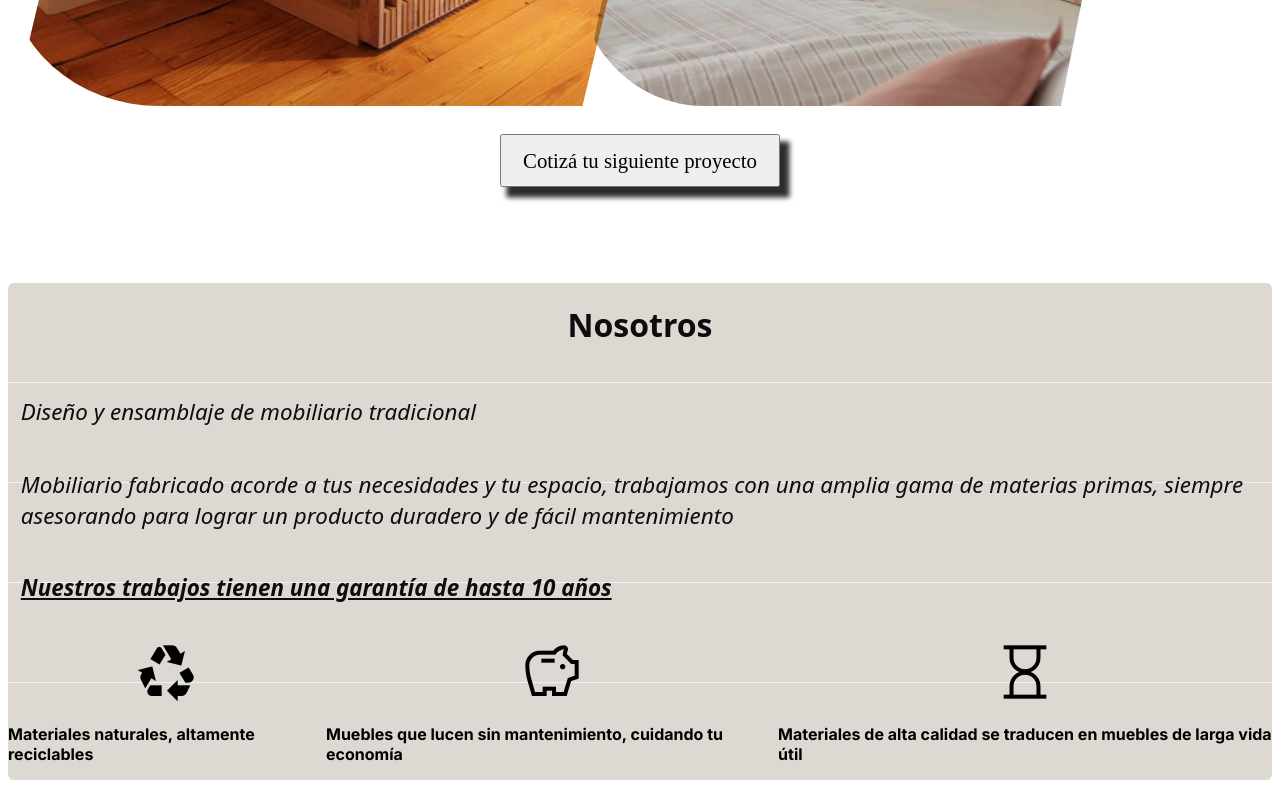
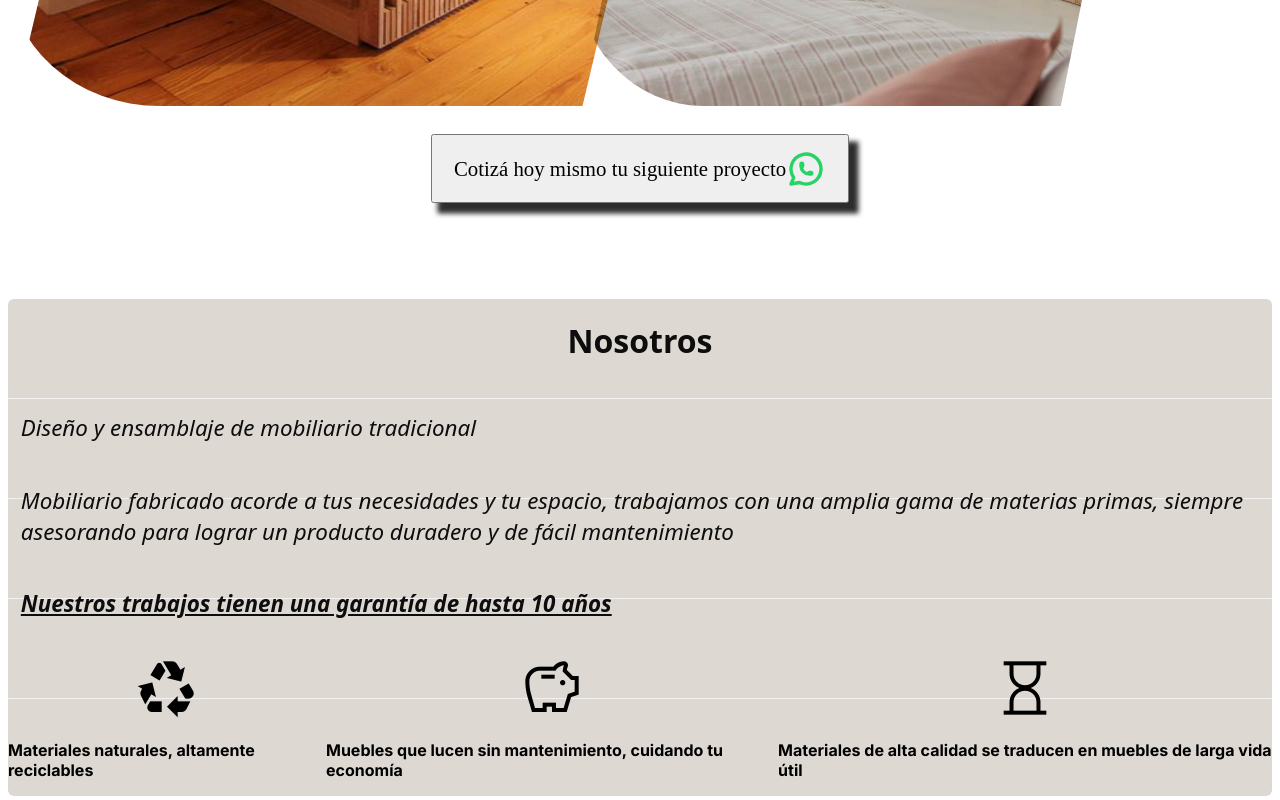
Before and after one commit to est3banst/carpenterspa, a React (Vite) app: page / in a window 1280 px wide. Shown: the part 840-1640 px from the top of the page. Built offline with nearby package versions, Linux system fonts and the light colour scheme.

Commit message:
added wp cont

```diff
--- a/src/assets/Hero.css
+++ b/src/assets/Hero.css
@@ -47,6 +47,11 @@
     -moz-box-shadow: 7.5px 8.5px 10px 6px #2c2c2c;
     box-shadow: 7.5px 8.5px 5px 2px #2c2c2c;
 }
+.hero-button svg {
+    width: 40px;
+    height: 40px;
+    color: #25d366;
+}
 
 @media screen and (width < 750px) {
     .hero-button  {
--- a/src/componentes/Contact.jsx
+++ b/src/componentes/Contact.jsx
@@ -23,7 +23,7 @@ export default function Contact () {
             <path d="M15 7a2 2 0 0 1 2 2" /><path d="M15 3a6 6 0 0 1 6 6" /></svg>
         </a>
             <h2>Llámanos</h2>
-            <p className='section-par'>Podés llamarnos dentro de nuestros horarios de atención y conversar tu siguiente proyecto</p>
+            <p className='section-par'>Podés llamarnos y conversar tu siguiente proyecto</p>
             <p className='section-p'>Horario de atención: Lunes a Viernes 7:30 a 18:00</p>
 
     </section>
--- a/src/componentes/Hero.jsx
+++ b/src/componentes/Hero.jsx
@@ -11,7 +11,22 @@ export default function Hero () {
         src='/bathdoor.jpg'
         alt=''
         className='hero-imgtwo' />
-        <button className='hero-button'>Cotizá tu siguiente proyecto</button>
+        <a href="https://wa.me/+59898414718?text=Hola,%20estoy%20interesado%20en%20un%20presupuesto%20para%20.." target="_blank" className="whatsapp-now">
+        <button className='hero-button'>
+          Cotizá hoy mismo tu siguiente proyecto
+          <svg width="24"
+               height="24"
+               viewBox="0 0 24 24"
+               strokeWidth="2"
+               stroke="currentColor" fill="none"
+               strokeLinecap="round"
+               strokeLinejoin="round">
+               <path stroke="none" d="M0 0h24v24H0z" fill="none"/>
+               <path d="M3 21l1.65 -3.8a9 9 0 1 1 3.4 2.9l-5.05 .9" />
+               <path d="M9 10a.5 .5 0 0 0 1 0v-1a.5 .5 0 0 0 -1 0v1a5 5 0 0 0 5 5h1a.5 .5 0 0 0 0 -1h-1a.5 .5 0 0 0 0 1" />
+        </svg>
+        </button>
+        </a>
       </div>
       </main>
     )
--- a/src/componentes/Works.jsx
+++ b/src/componentes/Works.jsx
@@ -1,4 +1,4 @@
-import { useState } from 'react'
+import { useEffect, useState } from 'react'
 
 import {kitchenImages, bedroomImages} from '../componentes/pictures'
 
@@ -9,7 +9,18 @@ import '../assets/Gallery.css'
 
 export default function Works() {
 
-    const [activeImg, setActiveImg] = useState(0);
+    const [currentIndex, setCurrentIndex] = useState(0);
+
+    const nextSlide = () => {
+        setCurrentIndex((prevIndex) => (prevIndex + 1) % kitchenImages.length);
+      };
+
+      const prevSlide = () => {
+        setCurrentIndex(
+          (prevIndex) => (prevIndex - 1 + kitchenImages.length) % kitchenImages.length
+        );
+      };
+
 
     const [choiceone, setChoice] = useState(false);
     const [choicetwo, setSecondChoice] = useState(false);
@@ -81,10 +92,9 @@ export default function Works() {
             <section className='kitchen-works-section'>
 
 
-                {kitchenImages.map((image, activeImg) => {
+                {kitchenImages.map((image) => {
                     return (
-                            <div className='container-img-kitchens' key={activeImg}>
-
+                            <div className='container-img-kitchens' key={image.id} >
 
                                     <img className='img-kitchens' src={image.imgSrc} alt="" />
                             <svg className='toclose-icon'
@@ -112,7 +122,8 @@ export default function Works() {
                                 stroke="currentColor"
                                 fill="none"
                                 strokeLinecap="round"
-                                strokeLinejoin="round">
+                                strokeLinejoin="round"
+                                >
                                 <path stroke="none" d="M0 0h24v24H0z" fill="none"/>
                                 <path d="M15 6l-6 6l6 6" />
 
@@ -125,12 +136,12 @@ export default function Works() {
                                 stroke="currentColor"
                                 fill="none"
                                 strokeLinecap="round"
-                                strokeLinejoin="round">
+                                strokeLinejoin="round"
+                                >
                                 <path stroke="none" d="M0 0h24v24H0z" fill="none"/>
                                 <path d="M9 6l6 6l-6 6" />
                             </svg>
                             </span>
-
                             </div>
                     )
                 })}
```
